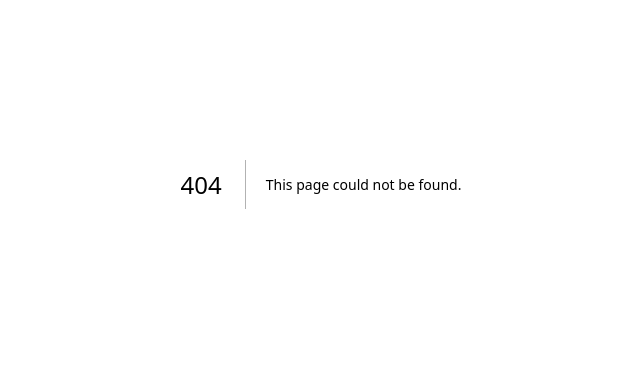
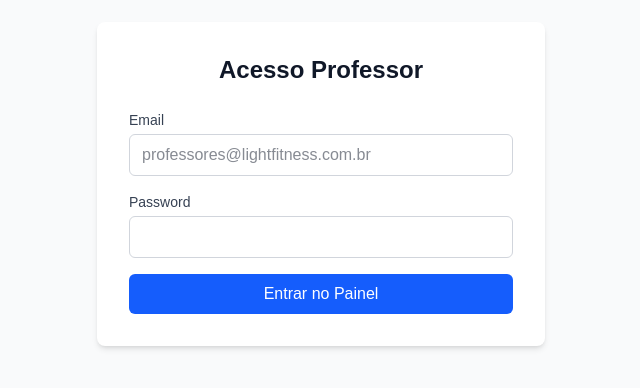
Before and after one commit to luccas-fialho/extension-project-2, a Next.js app: page /login in a window 1280 px wide. Before the commit this address had no page. Shown: the part 216-604 px from the top of the page, without its empty margins (319-959 px from the left). Built offline with nearby package versions, Linux system fonts and the light colour scheme.

Commit message:
set up supabase auth with login page

```diff
--- /dev/null
+++ b/app/(auth)/login/page.tsx
@@ -0,0 +1,70 @@
+"use client"; // Necessário para usar hooks do React
+
+import { loginTeacher } from "@/app/actions/auth";
+import { useActionState } from "react";
+
+export default function LoginPage() {
+  // O hook gerencia o estado do retorno da função e se está carregando
+  const [state, formAction, isPending] = useActionState(loginTeacher, null);
+
+  return (
+    <div className="flex min-h-screen items-center justify-center bg-gray-50">
+      <div className="w-full max-w-md rounded-lg bg-white p-8 shadow-md">
+        <h1 className="mb-6 text-center text-2xl font-bold text-gray-900">
+          Acesso Professor
+        </h1>
+
+        {/* Trocamos o action={loginTeacher} pelo formAction do hook */}
+        <form action={formAction} className="space-y-4">
+          {/* Se a Action retornar um erro, ele aparece aqui de forma elegante */}
+          {state?.error && (
+            <div className="rounded-md bg-red-50 p-3 text-sm text-red-600">
+              {state.error}
+            </div>
+          )}
+
+          <div>
+            <label
+              className="block text-sm font-medium text-gray-700"
+              htmlFor="email"
+            >
+              Email
+            </label>
+            <input
+              id="email"
+              name="email"
+              type="email"
+              required
+              className="mt-1 block w-full rounded-md border border-gray-300 px-3 py-2 text-gray-900 focus:border-blue-500 focus:outline-none focus:ring-blue-500"
+              placeholder="professores@lightfitness.com.br"
+            />
+          </div>
+
+          <div>
+            <label
+              className="block text-sm font-medium text-gray-700"
+              htmlFor="password"
+            >
+              Password
+            </label>
+            <input
+              id="password"
+              name="password"
+              type="password"
+              required
+              className="mt-1 block w-full rounded-md border border-gray-300 px-3 py-2 text-gray-900 focus:border-blue-500 focus:outline-none focus:ring-blue-500"
+            />
+          </div>
+
+          <button
+            type="submit"
+            disabled={isPending} // Desabilita o botão enquanto processa o login
+            className="w-full rounded-md bg-blue-600 px-4 py-2 text-white hover:bg-blue-700 focus:outline-none focus:ring-2 focus:ring-blue-500 focus:ring-offset-2 disabled:opacity-50"
+          >
+            {isPending ? "Entrando..." : "Entrar no Painel"}
+          </button>
+        </form>
+      </div>
+    </div>
+  );
+}
--- /dev/null
+++ b/app/actions/auth.ts
@@ -0,0 +1,22 @@
+"use server";
+
+import { createClient } from "@/lib/supabase/server";
+import { redirect } from "next/navigation";
+
+export async function loginTeacher(prevState: any, formData: FormData) {
+  const email = formData.get("email") as string;
+  const password = formData.get("password") as string;
+
+  const supabase = await createClient();
+
+  const { error } = await supabase.auth.signInWithPassword({
+    email,
+    password,
+  });
+
+  if (error) {
+    return { error: "Credenciais inválidas. Tente novamente." };
+  }
+
+  redirect("/dashboard/alunos");
+}
--- /dev/null
+++ b/lib/supabase/client.ts
@@ -0,0 +1,8 @@
+import { createBrowserClient } from "@supabase/ssr";
+
+export function createClient() {
+  return createBrowserClient(
+    process.env.NEXT_PUBLIC_SUPABASE_URL!,
+    process.env.NEXT_PUBLIC_SUPABASE_ANON_KEY!,
+  );
+}
--- /dev/null
+++ b/lib/supabase/server.ts
@@ -0,0 +1,28 @@
+import { createServerClient } from "@supabase/ssr";
+import { cookies } from "next/headers";
+
+export async function createClient() {
+  const cookieStore = await cookies();
+
+  return createServerClient(
+    process.env.NEXT_PUBLIC_SUPABASE_URL!,
+    process.env.NEXT_PUBLIC_SUPABASE_ANON_KEY!,
+    {
+      cookies: {
+        getAll() {
+          return cookieStore.getAll();
+        },
+        setAll(cookiesToSet) {
+          try {
+            cookiesToSet.forEach(({ name, value, options }) =>
+              cookieStore.set(name, value, options),
+            );
+          } catch {
+            // O método setAll foi chamado de um Server Component.
+            // Isso pode ser ignorado se você tiver um middleware a atualizar as sessões.
+          }
+        },
+      },
+    },
+  );
+}
--- /dev/null
+++ b/middleware.ts
@@ -0,0 +1,44 @@
+import { createServerClient } from "@supabase/ssr";
+import { NextResponse, type NextRequest } from "next/server";
+
+export async function middleware(request: NextRequest) {
+  let response = NextResponse.next({
+    request: {
+      headers: request.headers,
+    },
+  });
+
+  const supabase = createServerClient(
+    process.env.NEXT_PUBLIC_SUPABASE_URL!,
+    process.env.NEXT_PUBLIC_SUPABASE_ANON_KEY!,
+    {
+      cookies: {
+        getAll() {
+          return request.cookies.getAll();
+        },
+        setAll(cookiesToSet) {
+          cookiesToSet.forEach(({ name, value, options }) =>
+            request.cookies.set(name, value),
+          );
+          response = NextResponse.next({
+            request,
+          });
+          cookiesToSet.forEach(({ name, value, options }) =>
+            response.cookies.set(name, value, options),
+          );
+        },
+      },
+    },
+  );
+
+  await supabase.auth.getUser();
+
+  return response;
+}
+
+export const config = {
+  matcher: [
+    // Aplica o middleware a todas as rotas, exceto arquivos estáticos e imagens
+    "/((?!_next/static|_next/image|favicon.ico|.*\\.(?:svg|png|jpg|jpeg|gif|webp)$).*)",
+  ],
+};
```
